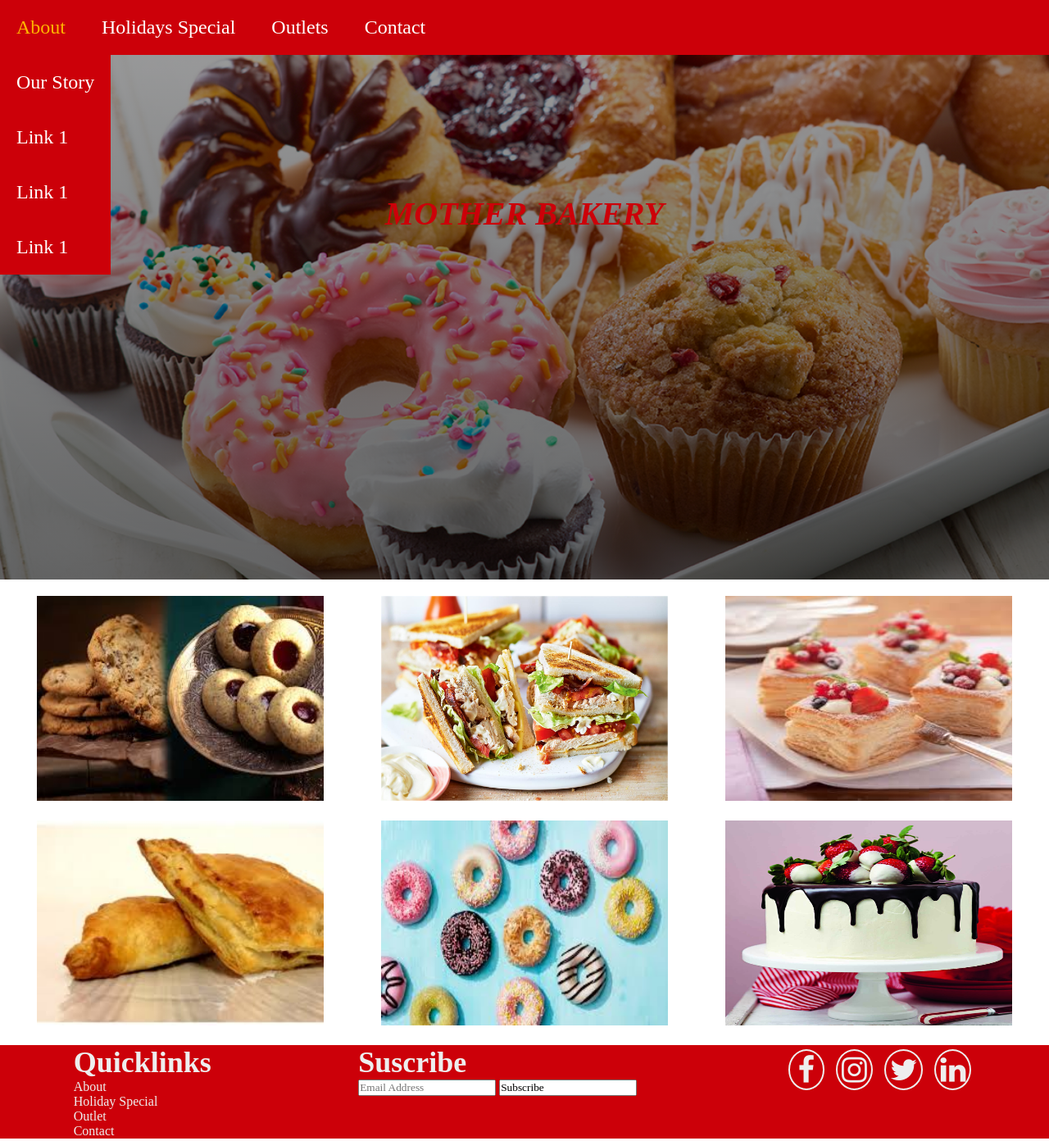
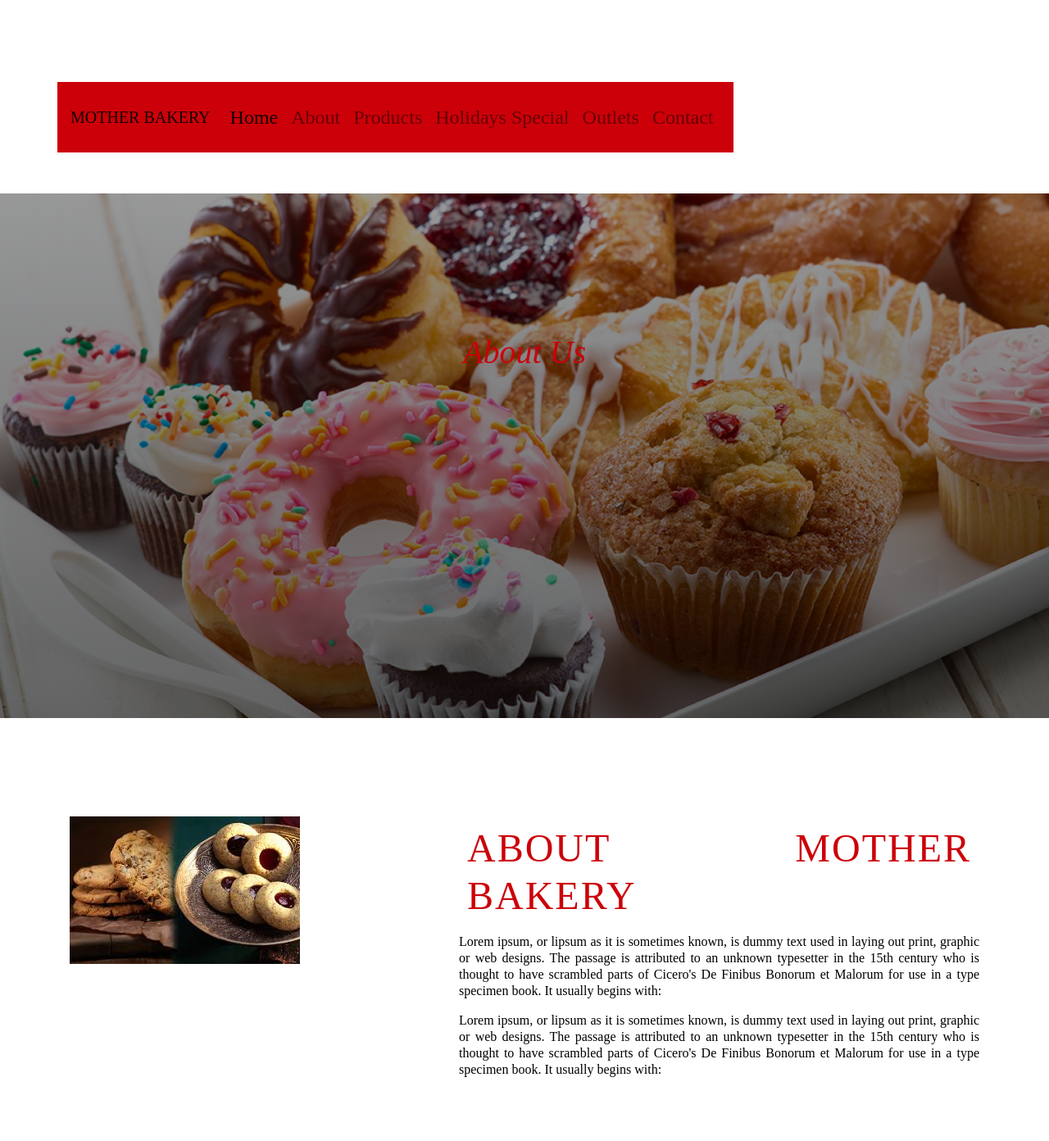
Before and after one commit to Dikshitajain/Bakery, a plain HTML site: page about.html in a window 1280 px wide. Shown: the top 1392 px of the page at 82% size. Drawn offline with nearby package versions, Linux system fonts and the light colour scheme.

Commit message:
Update about.html

```diff
--- a/about.html
+++ b/about.html
@@ -7,31 +7,72 @@
     <title>About Us</title>
     <meta name="viewport" content="width=device-width, initial-scale=1">
     <link rel="stylesheet" type="text/css" media="screen" href="style.css" />
+    <link rel="stylesheet" href="https://maxcdn.bootstrapcdn.com/bootstrap/4.5.2/css/bootstrap.min.css">
+  <script src="https://ajax.googleapis.com/ajax/libs/jquery/3.5.1/jquery.min.js"></script>
+  <script src="https://cdnjs.cloudflare.com/ajax/libs/popper.js/1.16.0/umd/popper.min.js"></script>
+  <script src="https://maxcdn.bootstrapcdn.com/bootstrap/4.5.2/js/bootstrap.min.js"></script>
     <link rel="stylesheet" href="https://cdnjs.cloudflare.com/ajax/libs/font-awesome/4.7.0/css/font-awesome.min.css">
 </head>
 
 <body>
-    <ul class="navbar">
+    <div class="container-fluid navbar1">
+        <div class="row">
+            <div class="container">
+                <div class="row">
+                    <nav class="navbar navbar-expand-lg navbar-light">
+            <a class="navbar-brand" href="#">MOTHER BAKERY</a>
+            <button class="navbar-toggler" type="button" data-toggle="collapse" data-target="#navbarSupportedContent" aria-controls="navbarSupportedContent" aria-expanded="false" aria-label="Toggle navigation">
+            <span class="navbar-toggler-icon"></span>
+            </button>
 
-        <li class="dropdown-menu"><a href="about.html">About</a>
-            <ul class="dropdown-items">
-                <li><a href="our-story.html">Our Story</a></li>
-                <li><a href="#">Link 1</a></li>
-                <li><a href="#">Link 1</a></li>
-                <li><a href="#">Link 1</a></li>
+            <div class="collapse navbar-collapse" id="navbarSupportedContent">
+            <ul class="navbar-nav main_navbar">
+                <li class="nav-item active">
+                <a class="nav-link" href="index.html">Home <span class="sr-only">(current)</span></a>
+                </li>
+                <li class="nav-item">
+                <a class="nav-link" href="about.html">About</a>
+                </li>
+                <!-- <li class="nav-item dropdown">
+                <a class="nav-link dropdown-toggle" href="#" id="navbarDropdown" role="button" data-toggle="dropdown" aria-haspopup="true" aria-expanded="false">
+                    Dropdown
+                </a>
+                <div class="dropdown-menu" aria-labelledby="navbarDropdown">
+                    <a class="dropdown-item" href="#">Action</a>
+                    <a class="dropdown-item" href="#">Another action</a>
+                    <div class="dropdown-divider"></div>
+                    <a class="dropdown-item" href="#">Something else here</a>
+                </div>
+                </li> -->
+                <li class="nav-item">
+                    <a class="nav-link" href="products.html">Products</a>
+                </li>
+                <li class="nav-item">
+                    <a class="nav-link" href="holiday-special.html">Holidays Special</a>
+                </li>
+                <li class="nav-item">
+                    <a class="nav-link" href="outlet.html">Outlets</a>
+                </li>
+                <li class="nav-item">
+                    <a class="nav-link" href="contact.html">Contact</a>
+                </li>
             </ul>
-        </li>
+            <!-- <form class="form-inline my-2 my-lg-0">
+                <input class="form-control mr-sm-2" type="search" placeholder="Search" aria-label="Search">
+                <button class="btn btn-outline-success my-2 my-sm-0" type="submit">Search</button>
+              </form> -->
+            </div>
+        </nav>
+                </div>
+            </div>
 
-        <li><a href="holiday-special.html">Holidays Special</a></li>
-        <li><a href="outlet.html">Outlets</a></li>
-
-        <li><a href="contact.html">Contact</a></li>
-    </ul>
+        </div>
+    </div>
 
     <section class="about-banner">
 
         <div class="banner-header">
-            <h2> MOTHER BAKERY </h2>
+            <h2> About Us </h2>
             <!--div>
                 <p>Disruptive trends are transforming the automotive industry and accelerating at an unprecedented pace. As you continue on this exciting journey, PwC can help you navigate the road ahead.</p>
             </div-->
@@ -39,35 +80,37 @@
 
     </section>
 
-    <section class="gallery">
-
-        <div class="gallery-items">
+    <section class="about">
+        <div class="container">
+            <div class="row">
+                <div class="col-md-12">
+                    <div class="row">
+                        <div class="col-md-5">
                             <img src="images/ab cookies.jfif">
-            <!--p>Lorem ipsum dolor, sit amet consectetur adipisicing elit. Placeat, enim quis cum tempora consectetur, similique assumenda dolorum commodi fuga voluptas, ut ipsa earum quasi architecto dignissimos facilis. Eveniet, aut magni!</p-->
                         </div>
-        <div class="gallery-items">
-            <img src="images/ab sandwhich.jpg">
-            <!--p>Lorem ipsum dolor, sit amet consectetur adipisicing elit. Placeat, enim quis cum tempora consectetur, similique assumenda dolorum commodi fuga voluptas, ut ipsa earum quasi architecto dignissimos facilis. Eveniet, aut magni!</p-->
+                        <div class="col-md-7">
+                            <div class="heading">
+                                <h1>About Mother Bakery</h1>
+                                <p>Lorem ipsum, or lipsum as it is sometimes known, is dummy text used in laying out print, graphic or web designs. The passage is attributed to an unknown typesetter in the 15th century who is thought to have scrambled parts of Cicero's De Finibus Bonorum et Malorum for use in a type specimen book. It usually begins with:</p>
+                                <p>Lorem ipsum, or lipsum as it is sometimes known, is dummy text used in laying out print, graphic or web designs. The passage is attributed to an unknown typesetter in the 15th century who is thought to have scrambled parts of Cicero's De Finibus Bonorum et Malorum for use in a type specimen book. It usually begins with:</p>
                             </div>
-        <div class="gallery-items">
-            <img src="images/ab pastries.jfif">
-            <!--p>Lorem ipsum dolor, sit amet consectetur adipisicing elit. Placeat, enim quis cum tempora consectetur, similique assumenda dolorum commodi fuga voluptas, ut ipsa earum quasi architecto dignissimos facilis. Eveniet, aut magni!</p-->
                         </div>
-        <div class="gallery-items">
-            <img src="images/ab patty.jfif">
-            <!--p>Lorem ipsum dolor, sit amet consectetur adipisicing elit. Placeat, enim quis cum tempora consectetur, similique assumenda dolorum commodi fuga voluptas, ut ipsa earum quasi architecto dignissimos facilis. Eveniet, aut magni!</p-->
                     </div>
-        <div class="gallery-items">
-            <img src="images/ab donuts.jfif">
-            <!--p>Lorem ipsum dolor, sit amet consectetur adipisicing elit. Placeat, enim quis cum tempora consectetur, similique assumenda dolorum commodi fuga voluptas, ut ipsa earum quasi architecto dignissimos facilis. Eveniet, aut magni!</p-->
                 </div>
-        <div class="gallery-items">
-            <img src="images/ab cake.jpg">
-            <!--p>Lorem ipsum dolor, sit amet consectetur adipisicing elit. Placeat, enim quis cum tempora consectetur, similique assumenda dolorum commodi fuga voluptas, ut ipsa earum quasi architecto dignissimos facilis. Eveniet, aut magni!</p-->
+            </div>
         </div>
     </section>
 
+
+
     <footer>
+    <div class="container-fluid">
+        <div class="row">
+            <div class="container">
+                <div class="row">
+                    <div class="col-md-12">
+                        <div class="row">
+                            <div class="col-md-3">
                                <div class="footer-items ">
                                     <h2>Quicklinks</h2>
                                     <a href="about.html">About</a>
@@ -75,20 +118,30 @@
                                     <a href="outlet.html">Outlet</a>
                                     <a href="contact.html">Contact</a>
                                 </div>
-
+                            </div>
+                            <div class="col-md-6">
                                 <div class="footer-items ">
-            <h2>Suscribe</h2>
+                                    <h2>Subscribe</h2>
                                     <form>
-                <input type="email " placeholder="Email Address ">
-                <input type="submit " value="Subscribe ">
+                                        <input type="email" placeholder="Email Address ">
+                                        <input type="submit" class="footer-form">
                                     </form>
                                 </div>
+                             </div>
+                             <div class="col-md-3">
                                 <div class="footer-items ">
                                     <span class="fa fa-facebook-f "></span>
                                     <span class="fa fa-instagram "></span>
                                     <span class="fa fa-twitter "></span>
                                     <span class="fa fa-linkedin "></span>
                                 </div>
+                             </div>
+                        </div>
+                    </div>
+                </div>
+            </div>
+        </div>
+    </div>
 </footer>
 
 </body>
```
Lines whose indentation alone changed are shown as unchanged.
